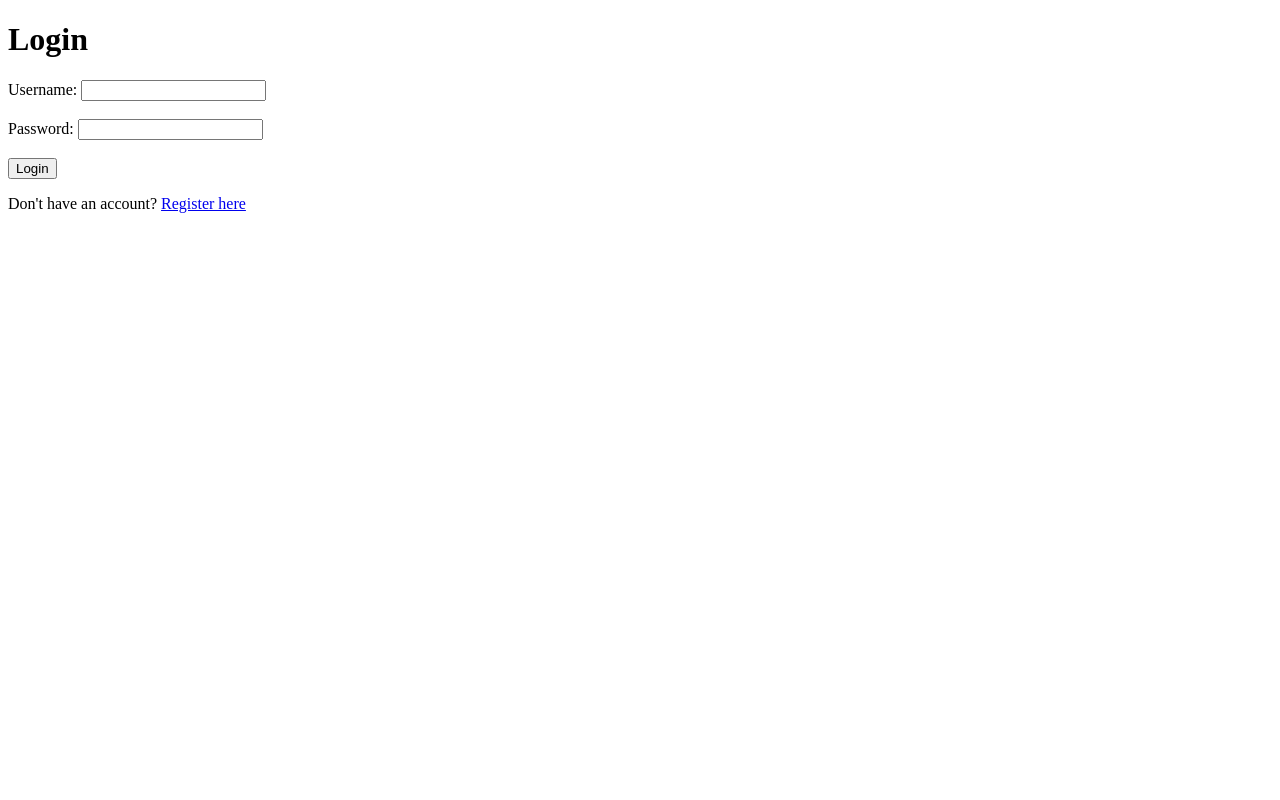
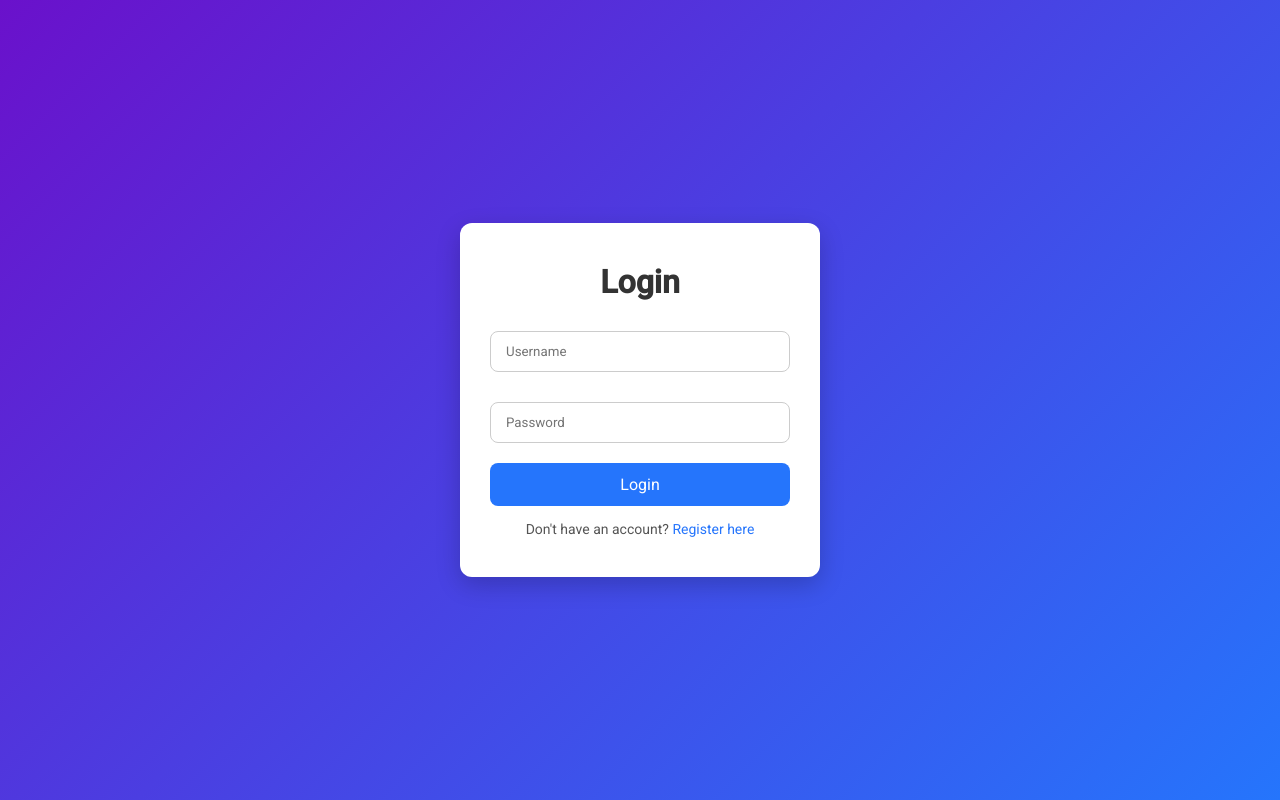
Before and after one commit to thegem99/basic_web, a Flask app: page /login in a window 1280 px wide. Run offline with Flask 3, Linux system fonts and the light colour scheme; some libraries are stand-ins or nearby versions.

Commit message:
Update login.html

```diff
--- a/templates/login.html
+++ b/templates/login.html
@@ -1,21 +1,81 @@
 <!DOCTYPE html>
-<html>
+<html lang="en">
 <head>
-    <title>Login</title>
+  <meta charset="UTF-8">
+  <meta name="viewport" content="width=device-width, initial-scale=1.0">
+  <title>Login</title>
+  <link href="https://fonts.googleapis.com/css2?family=Roboto:wght@400;500&display=swap" rel="stylesheet">
+  <style>
+    * { margin: 0; padding: 0; box-sizing: border-box; font-family: 'Roboto', sans-serif; }
+    body {
+      height: 100vh;
+      display: flex;
+      justify-content: center;
+      align-items: center;
+      background: linear-gradient(135deg, #6a11cb, #2575fc);
+    }
+    .card {
+      background: #fff;
+      padding: 40px 30px;
+      border-radius: 12px;
+      box-shadow: 0 8px 25px rgba(0,0,0,0.2);
+      width: 360px;
+      text-align: center;
+      animation: fadeIn 0.8s ease-in-out;
+    }
+    @keyframes fadeIn { from {opacity:0; transform: translateY(-20px);} to {opacity:1; transform: translateY(0);} }
+
+    h1 { margin-bottom: 20px; color: #333; }
+    input[type=text], input[type=password] {
+      width: 100%;
+      padding: 12px 15px;
+      margin: 10px 0 20px 0;
+      border: 1px solid #ccc;
+      border-radius: 8px;
+      transition: 0.3s;
+    }
+    input:focus { border-color: #2575fc; outline: none; box-shadow: 0 0 5px rgba(37,117,252,0.5); }
+    button {
+      width: 100%;
+      padding: 12px;
+      background: #2575fc;
+      color: #fff;
+      border: none;
+      border-radius: 8px;
+      font-size: 16px;
+      cursor: pointer;
+      transition: 0.3s;
+    }
+    button:hover { background: #1a5cd1; }
+    .footer {
+      margin-top: 15px;
+      font-size: 14px;
+      color: #555;
+    }
+    .footer a { color: #2575fc; text-decoration: none; transition: 0.3s; }
+    .footer a:hover { text-decoration: underline; }
+    .flash { color: red; margin-bottom: 10px; }
+  </style>
 </head>
 <body>
+  <div class="card">
     <h1>Login</h1>
+
     {% with messages = get_flashed_messages(with_categories=true) %}
       {% for category, message in messages %}
-        <p style="color:red">{{ message }}</p>
+        <div class="flash">{{ message }}</div>
       {% endfor %}
     {% endwith %}
 
     <form method="POST">
-        Username: <input type="text" name="username" required><br><br>
-        Password: <input type="password" name="password" required><br><br>
-        <button type="submit">Login</button>
+      <input type="text" name="username" placeholder="Username" required>
+      <input type="password" name="password" placeholder="Password" required>
+      <button type="submit">Login</button>
     </form>
-    <p>Don't have an account? <a href="{{ url_for('register') }}">Register here</a></p>
+
+    <div class="footer">
+      Don't have an account? <a href="{{ url_for('register') }}">Register here</a>
+    </div>
+  </div>
 </body>
 </html>
```
